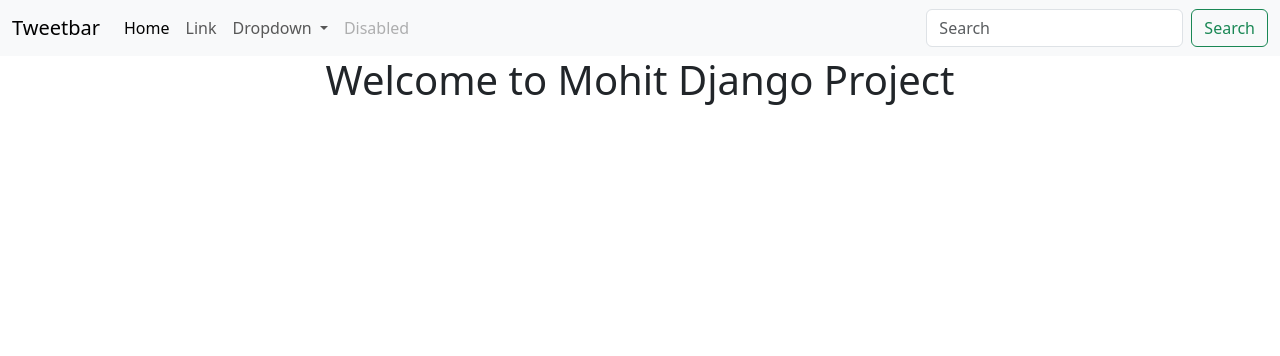
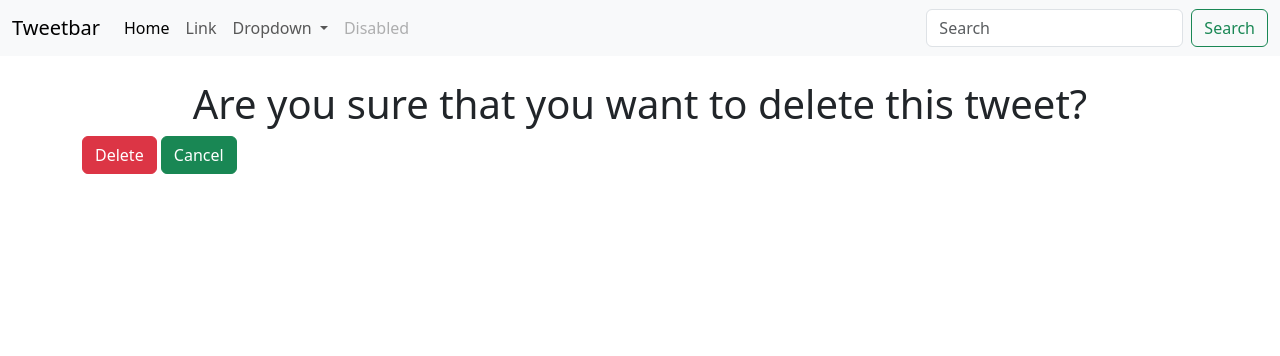
Before and after one commit to MohitChaudhary1416/Full-stack-project-in-django, a Django app: page /tweet/tweet-delete/3/ in a window 1280 px wide. Shown: the top 356 px of the page. Run offline with Django 5.2, Linux system fonts and the light colour scheme; a user stored in the database is signed in; data comes from the database, SQL or seed files in the repository.

Commit message:
templates changes

```diff
--- a/tweet/templates/tweet/tweet_delete.html
+++ b/tweet/templates/tweet/tweet_delete.html
@@ -5,5 +5,13 @@ Full stack project by Mohit
 {% endblock %}
 
 {% block content%}
-<h1 class="text-center">Welcome to Mohit Django Project</h1>
+<h1 class="text-center mt-4">Are you sure that you want to delete this tweet?</h1>
+
+<form method="post"
+    class="form">
+    {% csrf_token %}
+    <button class="btn btn-danger">Delete</button>
+    <a class ="btn btn-success"href="{% url 'tweet-list' %}">Cancel</a>
+
+    </form>
 {% endblock%}
--- a/tweet/templates/tweet/tweet_form.html
+++ b/tweet/templates/tweet/tweet_form.html
@@ -8,9 +8,9 @@ Full stack project by Mohit
 <h1 class="text-center mt-4">Welcome to Mohit Django Project</h1>
 <h2>
     {% if form.instance.pk %}
-    Edit Tweet
+        Edit Tweet
     {% else %}
-    Create Tweet
+        Create Tweet
     {% endif %}
     <form method="post" enctype="multipart/form-data"
     class="form">
--- a/tweet/views.py
+++ b/tweet/views.py
@@ -35,7 +35,7 @@ def tweet_edit(request, tweet_id):
             return redirect('tweet-list')
     else:
         form = TweetForm(instance=tweet)
-    return render(request, 'tweet/tweet_list.html', {'form':form})
+    return render(request, 'tweet/tweet_form.html', {'form':form})
 
 def delete_tweet(request, tweet_id):
     tweet = get_object_or_404(Tweet, pk = tweet_id, user = request.user)
```
